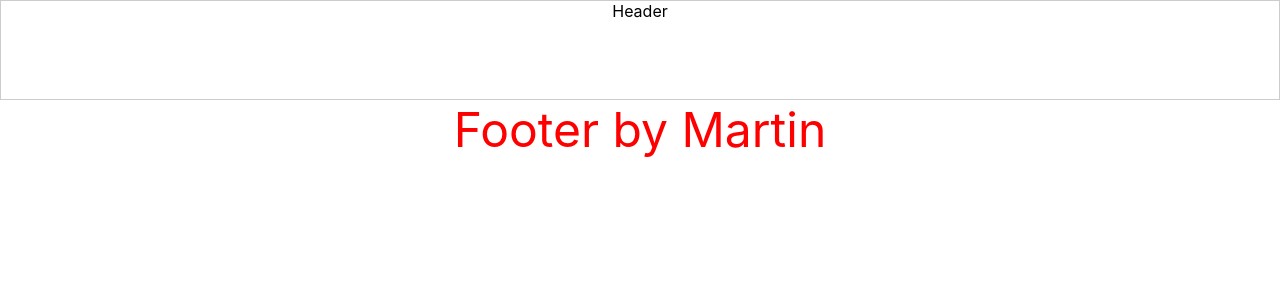
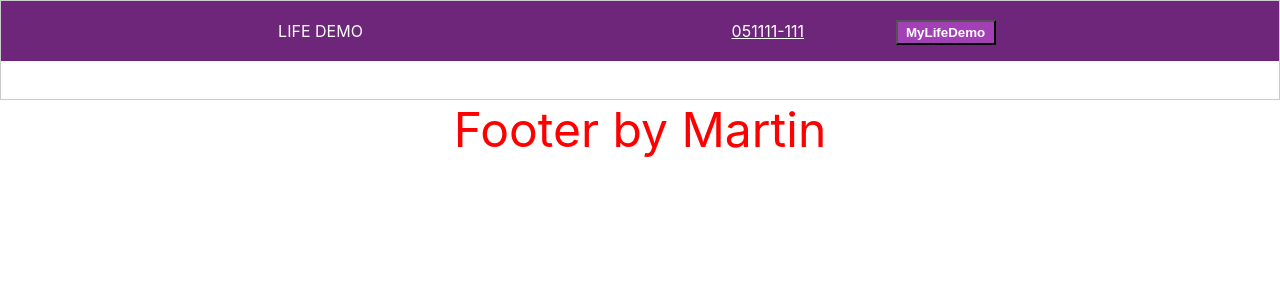
Before and after one commit to wangx6/ui_demo, a React (Create React App) app: page / in a window 1280 px wide. Shown: the top 300 px of the page. Built offline with nearby package versions, Linux system fonts and the light colour scheme.

Commit message:
first commit

```diff
--- a/src/components/Header/Header.css
+++ b/src/components/Header/Header.css
@@ -1,6 +1,48 @@
-.lqe-hdr{
-    width: 100%;
-    height: 100px;
-    border: 1px solid #ccc;
-    box-sizing: border-box;
+.lqe-hdr {
+  width: 100%;
+  height: 100px;
+  border: 1px solid #ccc;
+  box-sizing: border-box;
 }
+
+.lqe-top-navbar-header {
+  height: 60px;
+  background-color: #6e267b;
+  display: flex;
+}
+
+.lqe-left-top-navbar-sec {
+  width: 50%;
+  margin-top: 20px;
+  color: white;
+}
+
+.lqe-right-top-navbar-sec {
+  width: 50%;
+  float: right;
+  display: flex;
+  margin-top: 20px;
+}
+.lqe-left-sec {
+  width: 40%;
+  float: left;
+}
+.lqe-phone-link {
+  color: white;
+}
+
+.lqe-my-life-button {
+  background-color: #a440b6;
+  height: 25px;
+  width: 100px;
+  color: white;
+  font-weight: bold;
+  margin-top: -5px;
+}
+
+.lqe-right-sec:hover button.lqe-my-life-button:after {
+  content: "LOGIN";
+}
+.lqe-right-sec button.lqe-my-life-button:after {
+  content: "MyLifeDemo";
+}
--- a/src/components/Header/Header.js
+++ b/src/components/Header/Header.js
@@ -4,7 +4,15 @@ import './Header.css';
 export default function Header() {
     return (
         <div className="lqe-hdr">
-            Header
+            <div className='lqe-top-navbar-header'>
+                <div className="lqe-left-top-navbar-sec">
+                LIFE DEMO
+                </div>
+                <div className="lqe-right-top-navbar-sec">
+                   <div className="lqe-left-sec"><a className="lqe-phone-link" href="tel:+1-51111-111">051111-111</a></div>
+                   <div className="lqe-right-sec"><button className="lqe-my-life-button" type="button"></button></div>
+                </div>
+            </div>
         </div>
     )
 }
```
